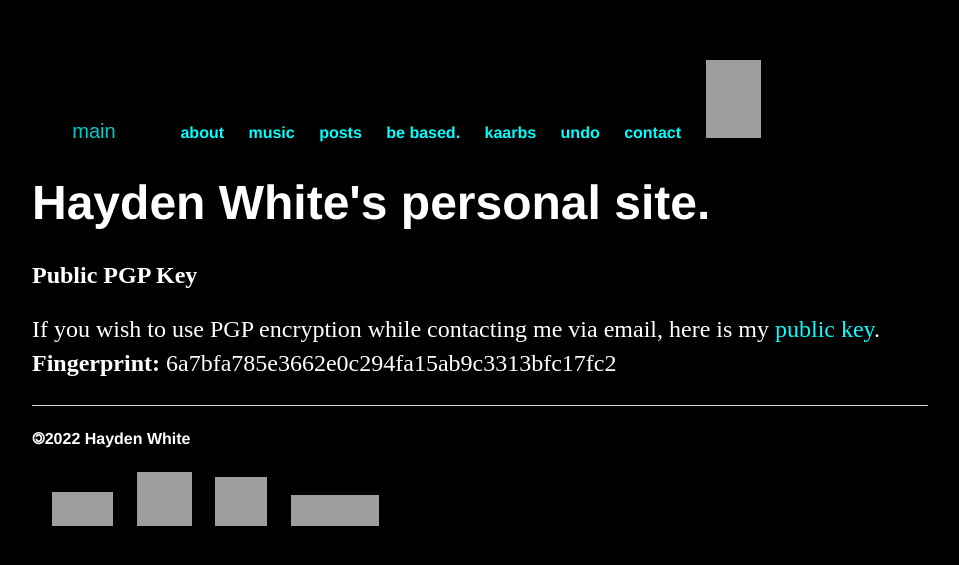
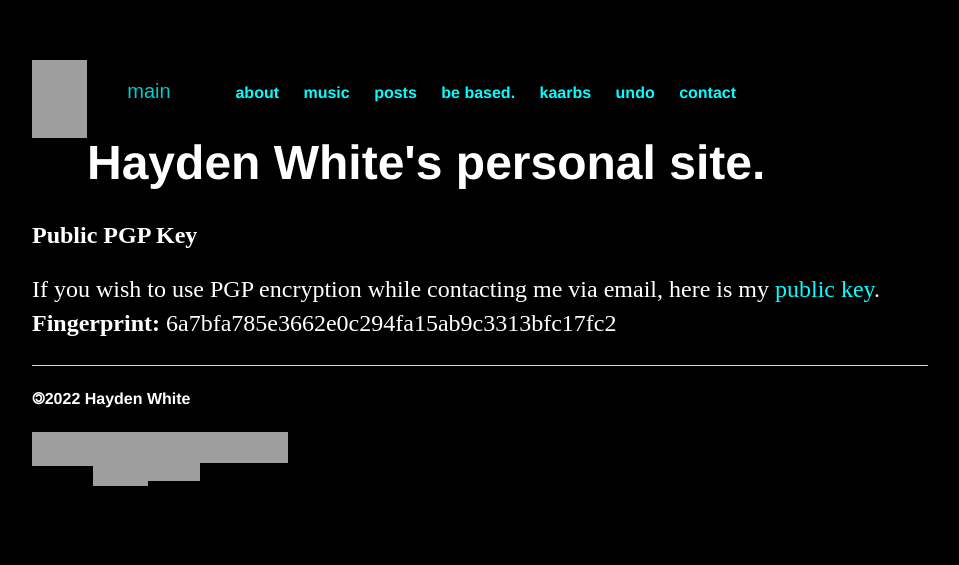
Before and after one commit to whiteVHS/whiteVHS.github.io, a Jekyll site: the page built from pgp/index.html, in a window 1280 px wide. Shown: the top 565 px of the page, without its empty margins (160-1119 px from the left). Built offline with Jekyll 4.4.1, drawn with Linux system fonts in a browser that asks for light colours; grey boxes are pictures that could not be loaded.

Commit message:
Update default.html

```diff
--- a/_layouts/default.html
+++ b/_layouts/default.html
@@ -7,6 +7,11 @@
 		<link rel="stylesheet" href="/css/main.css"
 	</head>
 	<body>
+		<style>
+img {
+	float: right
+}
+		</style>
 		<nav>
     		<ul>
 			<li><button class="button"><a href="/" title="Hayden White's personal site">main</a></button></li>
@@ -26,6 +31,11 @@
 
 </div><!-- /.container -->
 			<footer>
+				<style>
+		img {
+			float: left
+}
+				</style>
 	    		<ul>
 	    <li><p><small>🄯2022 Hayden White</small></p></li>
 	    <li><a href="https://haydenwhite.bandcamp.com" target="_blank" rel="noopener noreferrer" title="white VHS"><img alt="bandcamp" src="https://64.media.tumblr.com/a15f71ce5371c3df576cf1b4c498c1be/8c1923369cd1bbd9-00/s540x810/dce136d274a2b3f2af9147d9252284aba73f68a2.pnj" width="61" height="34" /></a>
```
